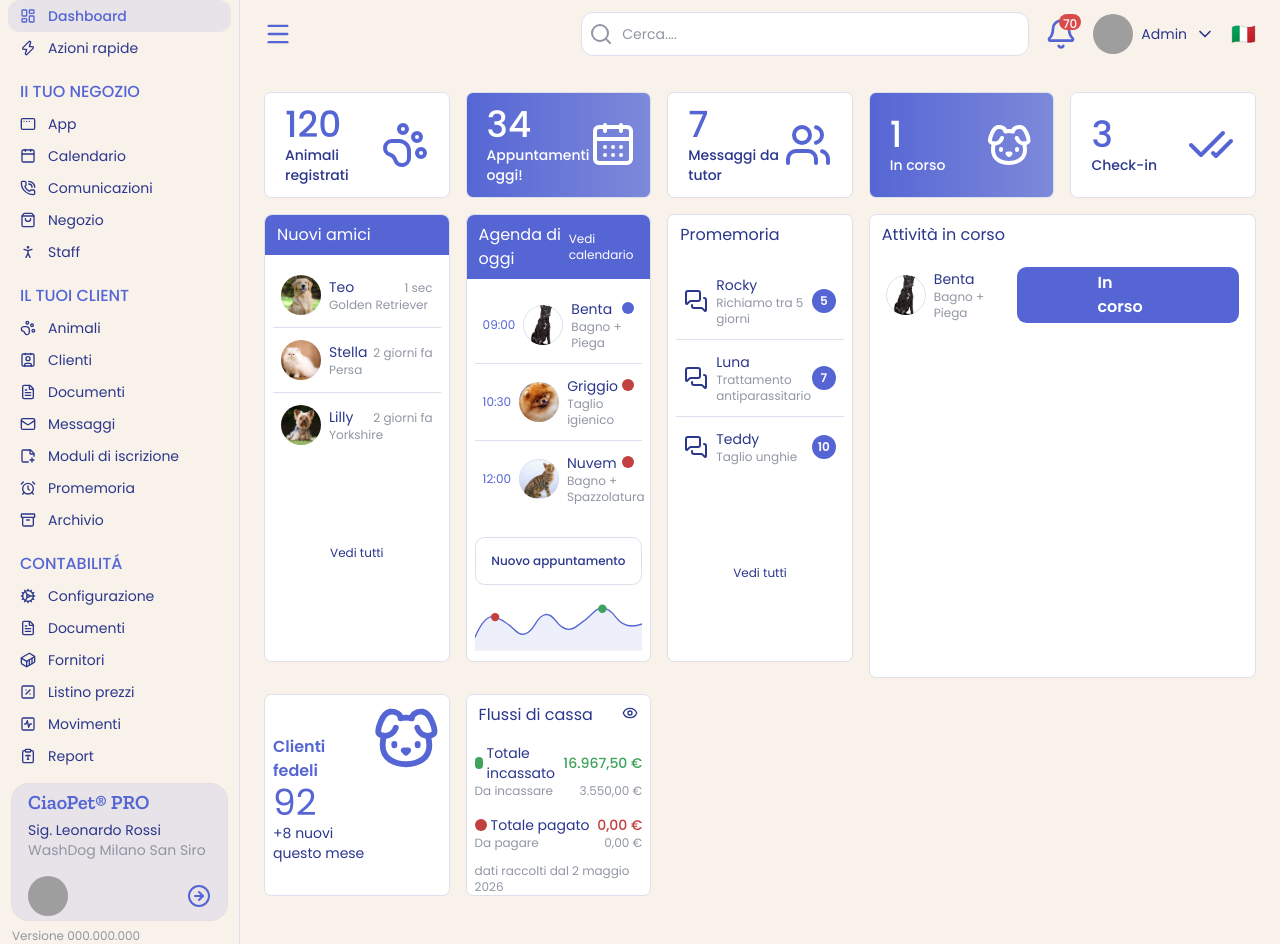
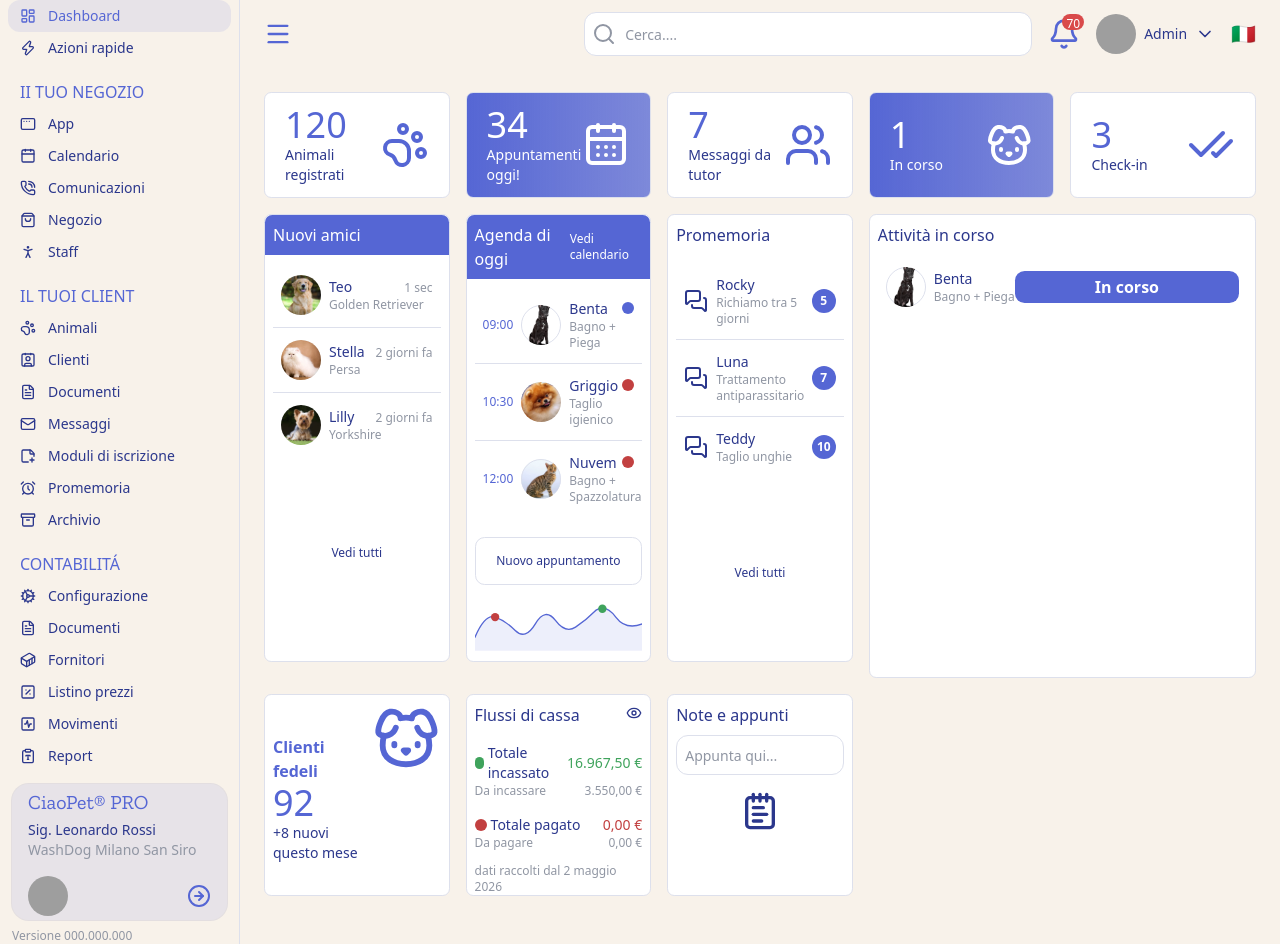
Before and after one commit to lucasrequiao/ciaopet-pro-web, a React (Vite) app: page / in a window 1280 px wide. Built offline with nearby package versions, Linux system fonts and the light colour scheme; grey boxes are pictures that could not be loaded.

Commit message:
feat: Note e appunti completo

```diff
--- a/index.html
+++ b/index.html
@@ -1,13 +1,13 @@
 <!doctype html>
 <html lang="en">
-  <link rel="preconnect" href="https://fonts.googleapis.com">
-  <link rel="preconnect" href="https://fonts.gstatic.com" crossorigin>
-  <link href="https://fonts.googleapis.com/css2?family=Zilla+Slab:ital,wght@0,600;0,700;1,600&family=Poppins:wght@400;500;600&display=swap" rel="stylesheet">
   <head>
     <meta charset="UTF-8" />
     <link rel="icon" type="image/svg+xml" href="/favicon.svg" />
     <meta name="viewport" content="width=device-width, initial-scale=1.0" />
     <title>ciaopet-pro-web</title>
+    <link rel="preconnect" href="https://fonts.googleapis.com" />
+    <link rel="preconnect" href="https://fonts.gstatic.com" crossorigin />
+    <link href="https://fonts.googleapis.com/css2?family=Zilla+Slab:..." rel="stylesheet" />
   </head>
   <body>
     <div id="root"></div>
--- a/src/components/SectionCard.tsx
+++ b/src/components/SectionCard.tsx
@@ -18,8 +18,8 @@ export function SectionCard({ title, variant, headerAction, footer, children, cl
             )}
         >
             <div className={cn(
-                "flex items-center justify-between px-3 py-2",
-                variant === "filled" ? "bg-primary text-white rounded-t-sm" : "text-foreground rounded-t-sm"
+                "flex items-center justify-between px-2 py-2",
+                variant === "filled" ? "bg-primary text-white font-medium rounded-t-sm" : "text-foreground font-medium rounded-t-sm"
                 )}
             >
                 <span>{title}</span>
--- /dev/null
+++ b/src/features/dashboard/notes-card.tsx
@@ -0,0 +1,18 @@
+import { SectionCard } from "@/components/SectionCard";
+import { Input } from "@/components/ui/input";
+import { NotepadText } from "lucide-react";
+import { useTranslation } from "react-i18next";
+
+export function NotesCard() {
+    const {t} = useTranslation()
+    return (
+        <SectionCard title="Note e appunti">
+            <div className="flex flex-col items-center justify-center px-2 gap-4">
+                <Input placeholder={t("dashboard.notes.placeholder")} className="px-2 h-10"/>
+                <button type="button" aria-label={t("dashboard.notes.save")}>
+                    <NotepadText className="h-10 w-10" />
+                </button>
+            </div>
+        </SectionCard>
+    )
+}
--- a/src/i18n/it.json
+++ b/src/i18n/it.json
@@ -55,6 +55,11 @@
       "totalPaid": "Totale pagato",
       "payable": "Da pagare",
       "toggleVisibility": "attiva/disattiva Visibilità"
+    },
+    "notes": {
+      "title": "Note e appunti",
+      "placeholder": "Appunta qui...",
+      "save": "Salva"
     }
   },
   "nav": {
--- a/src/i18n/pt.json
+++ b/src/i18n/pt.json
@@ -55,6 +55,11 @@
       "totalPaid": "Total pago",
       "payable": "A ser pago",
       "toggleVisibility": "alternar visibilidade"
+    },
+    "notes": {
+      "title": "Anotações e memorandos",
+      "placeholder": "Anote aqui...",
+      "save": "Salvar"
     }
   },
   "nav": {
--- a/src/pages/DashboardPage.tsx
+++ b/src/pages/DashboardPage.tsx
@@ -14,6 +14,7 @@ import { statsConfig } from "@/features/dashboard/stats-config";
 import { ActivityItem } from "@/features/dashboard/activity-list-item";
 import { LoyalClientsCard } from "@/features/dashboard/loyal-clients-card";
 import { CashflowCard } from "@/features/dashboard/cashflow-card";
+import { NotesCard } from "@/features/dashboard/notes-card";
 
 export function DashboardPage() {
     const{t} = useTranslation()
@@ -67,6 +68,7 @@ export function DashboardPage() {
             <div className="grid grid-cols-5 gap-4">
                 <LoyalClientsCard stats={loyalClientsMock}/>
                 <CashflowCard summary={cashflowMock} locale={tenantConfigMock.locale} currency={tenantConfigMock.currency}/>
+                <NotesCard />
             </div>
         </AppShell>
     )
```
